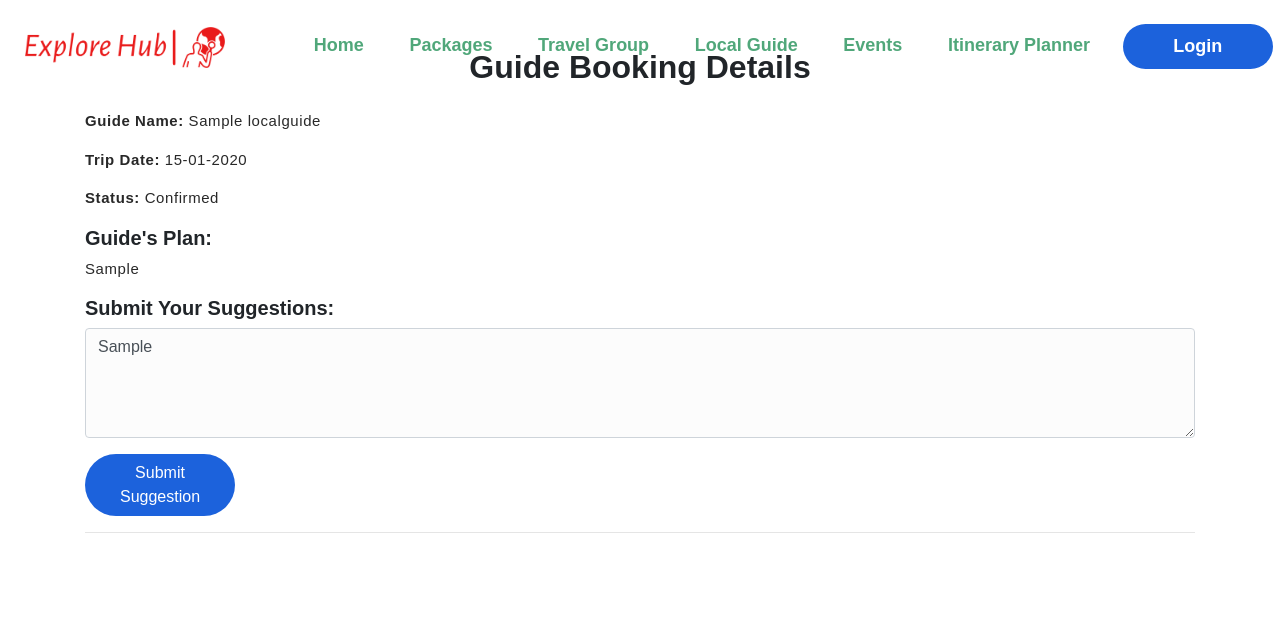
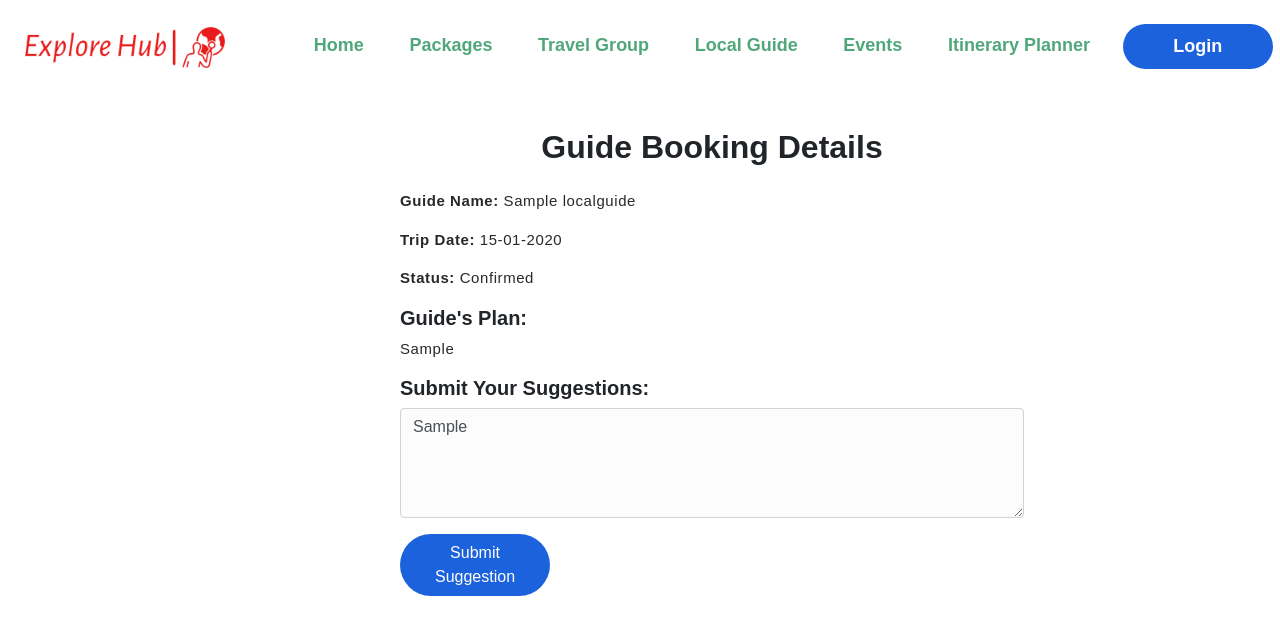
Before and after one commit to kiran-kurian/Explore_Hub, a Django app: page /my_booking/guide/details/1 in a window 1280 px wide. Shown: the top 635 px of the page. Run offline with Django 5.2, Linux system fonts and the light colour scheme; tables that the repository leaves empty hold one stand-in row (values such as "Sample post"); some libraries are stand-ins or nearby versions.

Commit message:
bug fixes

```diff
--- a/Explore_Hub/explore_app/views.py
+++ b/Explore_Hub/explore_app/views.py
@@ -1463,12 +1463,14 @@ def local_guide_bookings(request):
 @login_required
 def booking_details(request, booking_id):
     if 'guide' in request.session:
+        print(booking_id)
         guide = LocalGuide.objects.get(username=request.user.username)
         booking = get_object_or_404(GuideBooking, pk=booking_id)
+        print(booking)
         try:
             plan = BookingPlan.objects.get(booking=booking)
             return render(request, 'guide_booking_detail.html', {'booking': booking, 'guide': guide, 'plan' : plan})
-        except plan.DoesNotExist:
+        except:
             return render(request,'guide_booking_detail.html', {'booking': booking, 'guide': guide})
 
     else:
@@ -1480,6 +1482,12 @@ def guide_update_trip_plan(request, booking_id):
         booking = get_object_or_404(GuideBooking, pk=booking_id)
         try:
             plan = BookingPlan.objects.get(booking=booking)
+            if request.method == 'POST':
+                itinerary = request.POST.get('trip_itinerary')
+                plan = BookingPlan.objects.get(booking=booking)
+                plan.guide_plan = itinerary
+
+                plan.save()
         except BookingPlan.DoesNotExist:
             if request.method == 'POST':
                 itinerary = request.POST.get('trip_itinerary')
--- a/Explore_Hub/templates/my_guide_details.html
+++ b/Explore_Hub/templates/my_guide_details.html
@@ -1,7 +1,7 @@
 {% extends 'layout_main.html' %}
 
 {% block content %}
-<div class="container mt-5">
+<div class="container1 mt-5">
     <h2 class="text-center mb-4">Guide Booking Details</h2>
 
     <p><strong>Guide Name:</strong> {{ booking.guide.name }}</p>
@@ -21,7 +21,12 @@
         <textarea name="suggestion_text" class="form-control" rows="4" placeholder="Enter your suggestions for modifications">{{ plan.user_preferences }}</textarea>
         <button type="submit" class="btn btn-primary mt-3">Submit Suggestion</button>
     </form>
+</div>
 
-    <hr>
-</div>
+<style>
+    .container1 {
+        padding-top: 80px;
+        padding-left: 400px;
+        width: 80%;
+    }
 {% endblock %}
```
